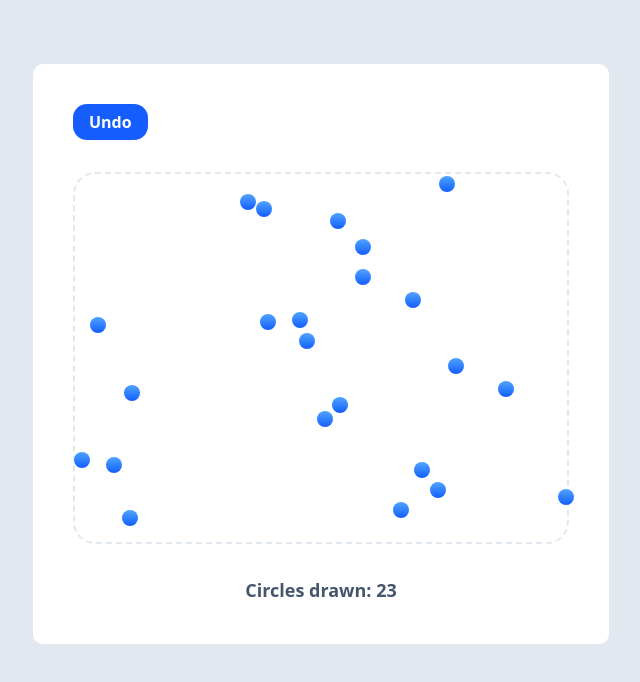
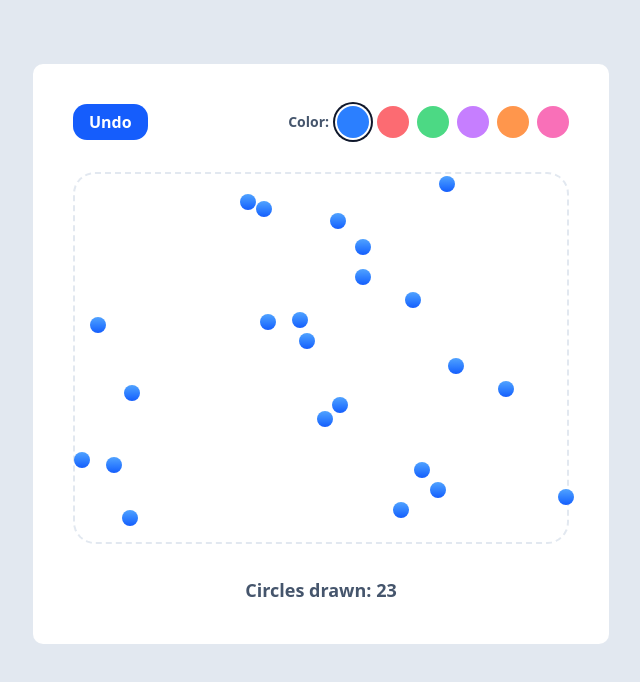
Before and after one commit to cu-fs1/2c, a Next.js app: page / in a window 1280 px wide. Shown: the top 682 px of the page, without its empty margins (319-959 px from the left). Built offline with nearby package versions, Linux system fonts and the light colour scheme.

Commit message:
Update README.md and Home component: enhance color selection feature and improve documentation

```diff
--- a/app/page.tsx
+++ b/app/page.tsx
@@ -7,18 +7,38 @@ type Dot = {
   id: string;
   x: number;
   y: number;
+  color: string;
 };
+
+const COLORS = [
+  { name: "Blue", value: "from-blue-400 to-blue-600", bg: "bg-blue-500" },
+  { name: "Red", value: "from-red-400 to-red-600", bg: "bg-red-500" },
+  { name: "Green", value: "from-green-400 to-green-600", bg: "bg-green-500" },
+  {
+    name: "Purple",
+    value: "from-purple-400 to-purple-600",
+    bg: "bg-purple-500",
+  },
+  {
+    name: "Orange",
+    value: "from-orange-400 to-orange-600",
+    bg: "bg-orange-500",
+  },
+  { name: "Pink", value: "from-pink-400 to-pink-600", bg: "bg-pink-500" },
+];
 
 function generateDots(count: number): Dot[] {
   return Array.from({ length: count }, (_, index) => ({
     id: `dot-${index + 1}`,
     x: Math.random() * 100,
     y: Math.random() * 100,
+    color: "from-blue-400 to-blue-600",
   }));
 }
 
 export default function Home() {
   const [dots, setDots] = useState<Dot[]>([]);
+  const [selectedColor, setSelectedColor] = useState(COLORS[0].value);
   const canvasRef = useRef<HTMLDivElement | null>(null);
 
   useEffect(() => {
@@ -45,6 +65,7 @@ export default function Home() {
         id: `dot-${Date.now()}-${current.length}`,
         x: Math.max(2, Math.min(98, x)),
         y: Math.max(2, Math.min(98, y)),
+        color: selectedColor,
       },
     ]);
   };
@@ -53,12 +74,32 @@ export default function Home() {
     <div className="min-h-screen bg-slate-200 px-6 py-16 text-slate-900">
       <main className="mx-auto flex w-full max-w-xl flex-col items-center">
         <div className="w-full rounded-lg bg-white p-10">
+          <div className="flex items-center justify-between gap-4">
             <Button
               onClick={handleUndo}
               className="text-white bg-blue-600 cursor-pointer font-bold text-md rounded-xl"
             >
               Undo
             </Button>
+
+            <div className="flex items-center gap-2">
+              <span className="text-sm font-semibold text-slate-600">
+                Color:
+              </span>
+              {COLORS.map((color) => (
+                <button
+                  key={color.name}
+                  onClick={() => setSelectedColor(color.value)}
+                  className={`h-8 w-8 rounded-full ${color.bg} transition-all hover:scale-110 ${
+                    selectedColor === color.value
+                      ? "ring-2 ring-slate-900 ring-offset-2"
+                      : "opacity-70 hover:opacity-100"
+                  }`}
+                  title={color.name}
+                />
+              ))}
+            </div>
+          </div>
           <div
             ref={canvasRef}
             onClick={handleCanvasClick}
@@ -67,7 +108,7 @@ export default function Home() {
             {dots.map((dot) => (
               <span
                 key={dot.id}
-                className="absolute h-4 w-4 -translate-x-1/2 -translate-y-1/2 rounded-full bg-linear-to-b from-blue-400 to-blue-600"
+                className={`absolute h-4 w-4 -translate-x-1/2 -translate-y-1/2 rounded-full bg-linear-to-b ${dot.color}`}
                 style={{ left: `${dot.x}%`, top: `${dot.y}%` }}
               />
             ))}
```
Also changed, not shown: 1 other file (tests, documents, lock files or other folders). Lines whose indentation alone changed are shown as unchanged.
